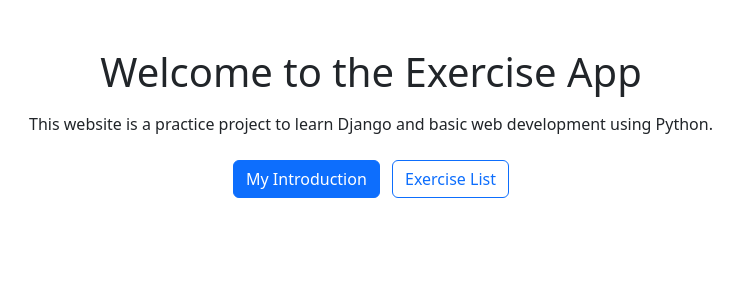
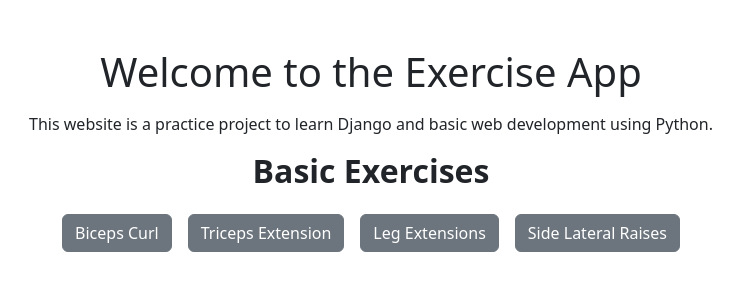
Before and after one commit to markseong0912/django-workout-app, a Django app: page / in a window 1280 px wide. Shown: the part 56-356 px from the top of the page, without its empty margins (269-1012 px from the left). Run offline with Django 4.2, Linux system fonts and the light colour scheme.

Commit message:
Add exercise navigation buttons on home page

```diff
--- a/Exercise/templates/home.html
+++ b/Exercise/templates/home.html
@@ -14,16 +14,20 @@ Home
         This website is a practice project to learn Django and basic web development using Python.
     </p>
 
-    <div class="mt-4">
-        <a href="{% url 'intro' %}" class="btn btn-primary me-2">
-            My Introduction
-        </a>
+   <div class="text-center">
+    <h2 class="fw-semibold mb-4">Basic Exercises</h2>
 
-        <a href="{% url 'exercise_lists' %}" class="btn btn-outline-primary">
-            Exercise List
-        </a>
+    <div class="d-flex flex-wrap justify-content-center gap-3">
+        <a class="btn btn-secondary" href="{% url 'exercise_details' 'Biceps Curl' %}">Biceps Curl</a>
+        <a class="btn btn-secondary" href="{% url 'exercise_details' 'Triceps Extension' %}">Triceps Extension</a>
+        <a class="btn btn-secondary" href="{% url 'exercise_details' 'Leg Extensions' %}">Leg Extensions</a>
+        <a class="btn btn-secondary" href="{% url 'exercise_details' 'Side Lateral Raises' %}">Side Lateral Raises</a>
+
     </div>
 
 </div>
 
+
+</div>
+
 {% endblock %}
--- a/Exercise/urls.py
+++ b/Exercise/urls.py
@@ -22,10 +22,6 @@ from . import views
 urlpatterns = [
     path('admin/', admin.site.urls),
     path("intro/", views.intro, name="intro"),
-    path('biceps-curl/', views.biceps, name='biceps.html'),
-    path('triceps-extension/', views.triceps, name='triceps.html'),
-    path('leg-extensions/', views.leg_extension, name = 'leg-extensions.html'),
-    path('side-lateral-raises/', views.side_lateral_raises, name='side-lateral-raises.html'),
     path('exercise-lists/', views.exercise_lists, name='exercise_lists'),
     path("exercises/<str:name>/", views.exercise_details, name="exercise_details"),
     path("", views.home, name="home"),
--- a/Exercise/views.py
+++ b/Exercise/views.py
@@ -9,7 +9,7 @@ def intro(request):
     return render(request, 'intro.html')
 
 def exercise_details(request, name):
-    exercise = get_object_or_404(Exercise, name=name)
+    exercise = get_object_or_404(Exercise, name__iexact=name)
     return render(request, "exercise_details.html", {"exercise": exercise})
 
 def biceps(request):
```
Also changed, not shown: Exercise/templates/exercise_details.html (+11 -4 lines), db.sqlite3.
